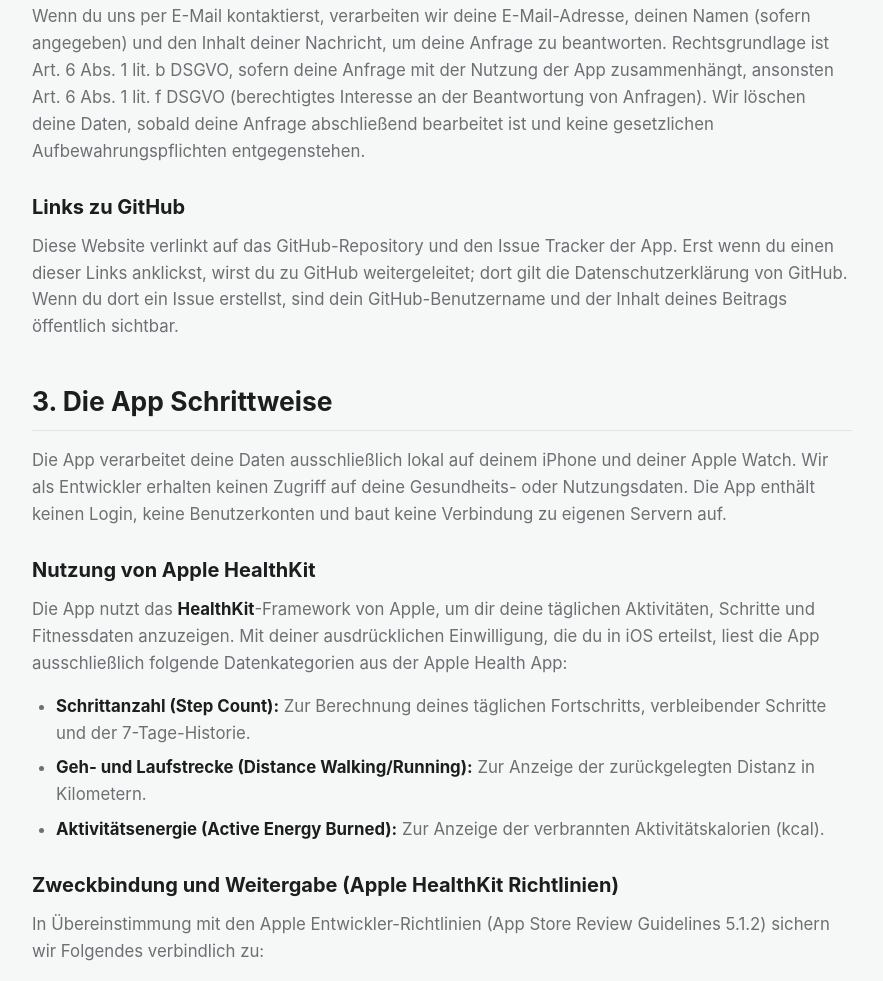
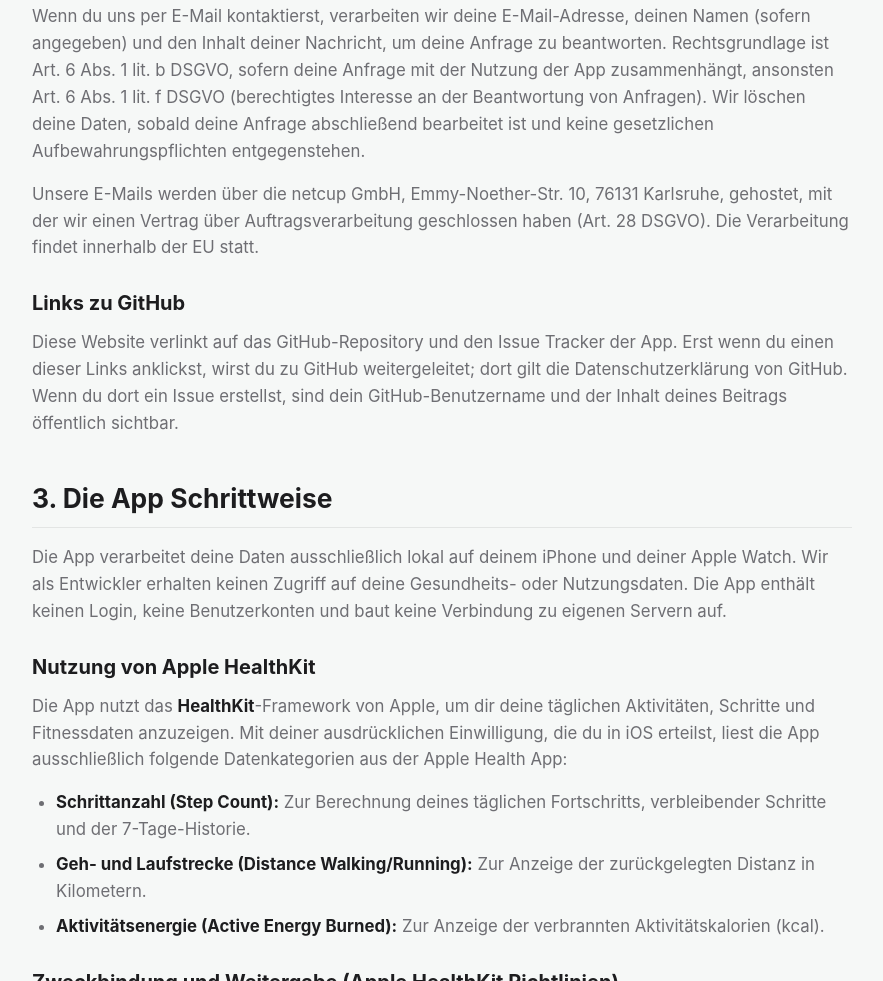
Before and after one commit to VictoryMouth/schrittweise, a plain HTML site: page docs/privacy.html in a window 1280 px wide. Shown: the part 1408-2389 px from the top of the page, without its empty margins (198-1081 px from the left). Drawn offline with Linux system fonts and the light colour scheme.

Commit message:
Ergaenze netcup GmbH als E-Mail-Hoster mit AVV in Datenschutzerklaerung

```diff
--- a/docs/privacy.html
+++ b/docs/privacy.html
@@ -57,6 +57,7 @@
 
       <h3>Kontakt per E-Mail</h3>
       <p>Wenn du uns per E-Mail kontaktierst, verarbeiten wir deine E-Mail-Adresse, deinen Namen (sofern angegeben) und den Inhalt deiner Nachricht, um deine Anfrage zu beantworten. Rechtsgrundlage ist Art. 6 Abs. 1 lit. b DSGVO, sofern deine Anfrage mit der Nutzung der App zusammenhängt, ansonsten Art. 6 Abs. 1 lit. f DSGVO (berechtigtes Interesse an der Beantwortung von Anfragen). Wir löschen deine Daten, sobald deine Anfrage abschließend bearbeitet ist und keine gesetzlichen Aufbewahrungspflichten entgegenstehen.</p>
+      <p>Unsere E-Mails werden über die netcup GmbH, Emmy-Noether-Str. 10, 76131 Karlsruhe, gehostet, mit der wir einen Vertrag über Auftragsverarbeitung geschlossen haben (Art. 28 DSGVO). Die Verarbeitung findet innerhalb der EU statt.</p>
 
       <h3>Links zu GitHub</h3>
       <p>Diese Website verlinkt auf das GitHub-Repository und den Issue Tracker der App. Erst wenn du einen dieser Links anklickst, wirst du zu GitHub weitergeleitet; dort gilt die Datenschutzerklärung von GitHub. Wenn du dort ein Issue erstellst, sind dein GitHub-Benutzername und der Inhalt deines Beitrags öffentlich sichtbar.</p>
```
